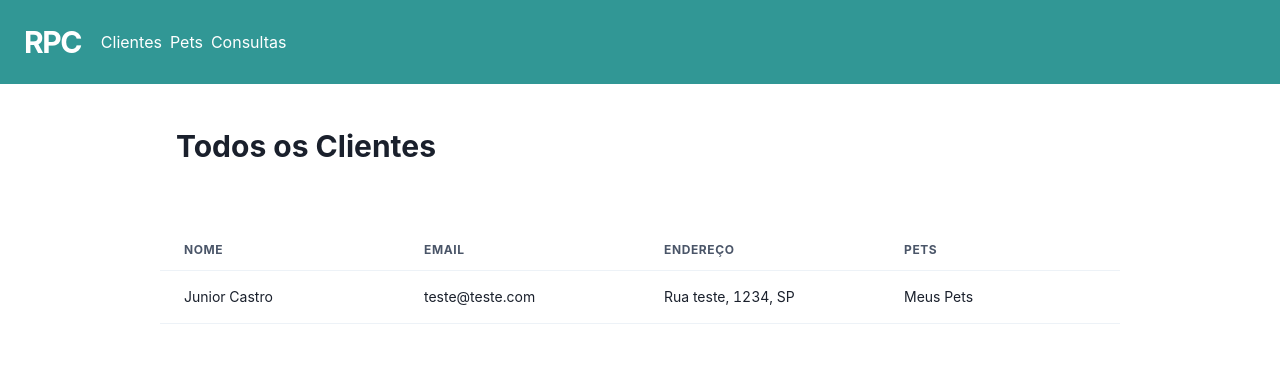
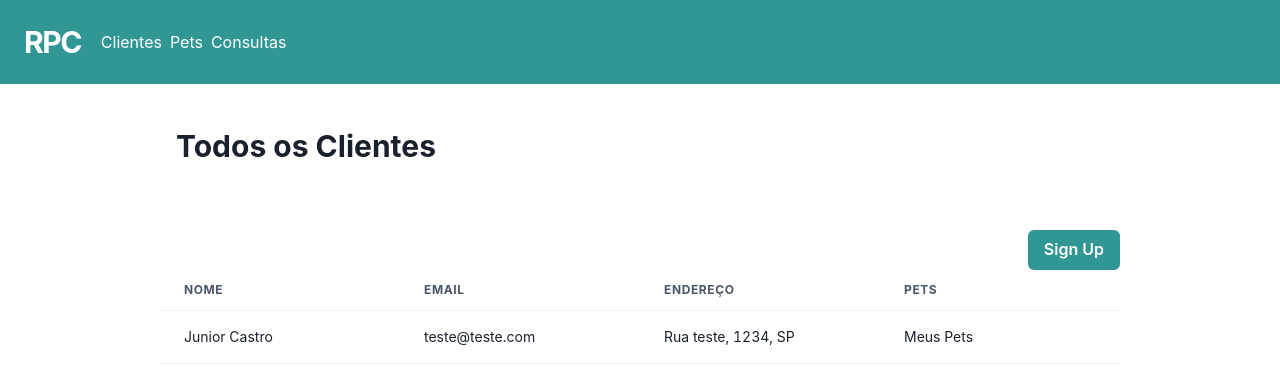
Before and after one commit to devcastrojunin/rede-petcontrol-frontend, a React (Create React App) app: page /clientes in a window 1280 px wide. Shown: the top 384 px of the page. Built offline with nearby package versions, Linux system fonts and the light colour scheme.

Commit message:
criando botão de adicionar novo

```diff
--- a/package.json
+++ b/package.json
@@ -3,6 +3,7 @@
   "version": "0.1.0",
   "private": true,
   "dependencies": {
+    "@chakra-ui/icon": "^2.0.5",
     "@chakra-ui/react": "^1.8.6",
     "@emotion/react": "^11.8.2",
     "@emotion/styled": "^11.8.1",
--- a/src/pages/Clientes/index.jsx
+++ b/src/pages/Clientes/index.jsx
@@ -1,4 +1,4 @@
-import { Box, Center} from "@chakra-ui/react";
+import { Box, Button, Center, Flex, Spacer} from "@chakra-ui/react";
 import GlobalTable from "../../components/GlobalTable";
 
 export default function Clientes() {
@@ -11,6 +11,10 @@ export default function Clientes() {
             <Box w="75%" h="100%">
                 <Box fontWeight="bold" fontSize="30px" mb={61} mt={10} pl={4}>Todos os Clientes</Box>
 
+                <Flex>
+                    <Spacer/>
+                    <Button colorScheme='teal'>Sign Up </Button>
+                </Flex>
                 <GlobalTable tableHead={tableHead}/>
             </Box>
         </Center>
```
Also changed, not shown: 1 other file (tests, documents, lock files or other folders).
